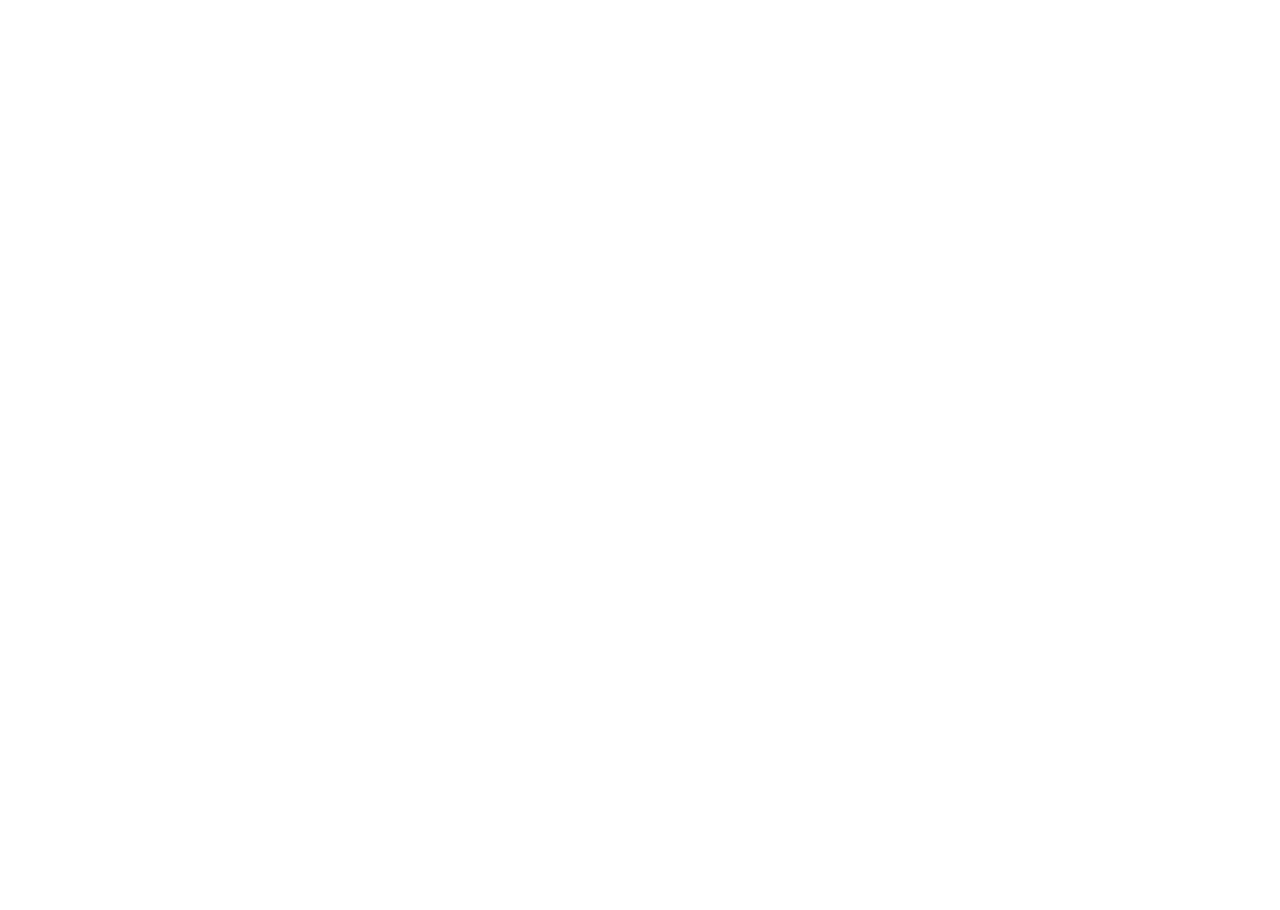
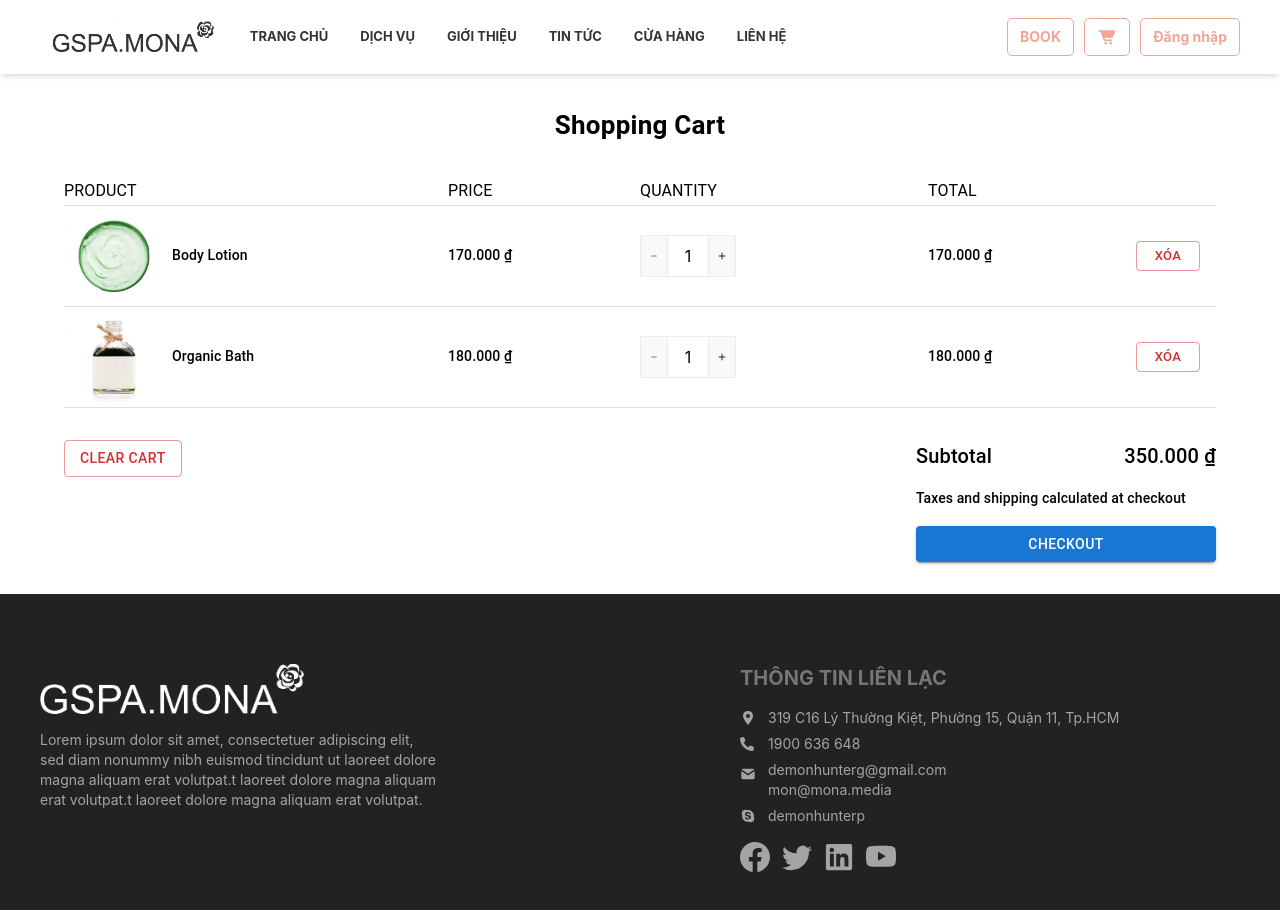
Before and after one commit to Tam-NhuBh/2023-UTE-GK-146-Spa-Booking-Service-with-smart-loyalty, a React (Create React App) app in the folder client/: page /cart in a window 1280 px wide. Before the commit this address had no page. Shown: the top 910 px of the page. Before the commit the page ends 800 px from the top, so only its background shows below. Built offline with nearby package versions, Linux system fonts and the light colour scheme.

Commit message:
add carts

```diff
--- a/client/src/App.jsx
+++ b/client/src/App.jsx
@@ -7,6 +7,7 @@
 import Register from "./pages/Register";
 import Shop from "./pages/Shop";
 import Booking from './pages/Booking'
+import Cart from "./pages/Cart";
 import ShopLayout from "./layouts/ShopLayout";
 import ProductDetail from "./components/Product/ProductDetail";
 import { Toaster } from "react-hot-toast";
@@ -65,6 +66,14 @@
           }
         />
         <Route
+          path="/cart"
+          element={
+            <RootLayout>
+              <Cart />
+            </RootLayout>
+          }
+        />
+        <Route
           path="/booking"
           element={
             <RootLayout>
--- a/client/src/components/Header.jsx
+++ b/client/src/components/Header.jsx
@@ -71,7 +71,10 @@
             className="px-3 py-2 border-[1px] border-[#efa697] text-[#efa697] text-sm font-bold rounded-[5px]">
             BOOK
           </button>
-          <button className="text-xl px-3 py-2 border-[1px] border-[#efa697] text-[#efa697] font-bold rounded-[5px]">
+          <button
+            onClick={() => navigate("/cart")}
+            className="text-xl px-3 py-2 border-[1px] border-[#efa697] text-[#efa697] font-bold rounded-[5px]"
+          >
             <BiSolidCartAlt />
           </button>
           {auth ? (
--- /dev/null
+++ b/client/src/pages/Cart.jsx
@@ -0,0 +1,198 @@
+import {
+  Grid,
+  Box,
+  Container,
+  Divider,
+  Typography,
+  Stack,
+  Button,
+} from "@mui/material";
+import { HiMinusSmall } from "react-icons/hi2";
+import { FiPlus } from "react-icons/fi";
+import { useState } from "react";
+import { formatCurrency } from "../uitls/helper/changeCurrency";
+
+function Cart() {
+  const [listCart, setListCart] = useState([
+    {
+      img: "/img/shop/product1.jpg",
+      title: "Body Lotion",
+      price: 170000,
+      quanyity: 1,
+    },
+    {
+      img: "/img/shop/product2.jpg",
+      title: "Organic Bath",
+      price: 180000,
+      quanyity: 1,
+    },
+  ]);
+
+  const handleIncreaseQuantity = (index) => {
+    const updatedListCart = [...listCart];
+    updatedListCart[index].quanyity += 1;
+    setListCart(updatedListCart);
+  };
+
+  const handleDecreaseQuantity = (index) => {
+    const updatedListCart = [...listCart];
+    if (updatedListCart[index].quanyity > 1) {
+      updatedListCart[index].quanyity -= 1;
+    }
+    setListCart(updatedListCart);
+  };
+
+  const handleDeleteItem = (index) => {
+    const updatedListCart = [...listCart];
+    updatedListCart.splice(index, 1);
+    setListCart(updatedListCart);
+  };
+
+  const calculateTotalPrice = () => {
+    let totalPrice = 0;
+    listCart.forEach((item) => {
+      totalPrice += item.price * item.quanyity;
+    });
+    return totalPrice;
+  };
+
+  return (
+    <Container>
+      <Box py={4}>
+        <Typography textAlign={"center"} fontSize={26} fontWeight={"bold"}>
+          Shopping Cart
+        </Typography>
+        <Box mt={4}>
+          <Grid container>
+            <Grid item xs={4}>
+              <Typography variant="subtitle1">PRODUCT</Typography>
+            </Grid>
+            <Grid item xs={2}>
+              <Typography variant="subtitle1">PRICE</Typography>
+            </Grid>
+            <Grid item xs={3}>
+              <Typography variant="subtitle1">QUANTITY</Typography>
+            </Grid>
+            <Grid item xs={2}>
+              <Typography variant="subtitle1">TOTAL</Typography>
+            </Grid>
+            <Grid item xs={2}></Grid>
+          </Grid>
+          <Divider />
+          {listCart?.map((cart, index) => (
+            <Box key={index}>
+              <Grid container>
+                <Grid item xs={4}>
+                  <Box display={"flex"} gap={1} alignItems={"center"}>
+                    <Box
+                      component={"img"}
+                      src={cart.img}
+                      width={100}
+                      height={100}
+                      sx={{ objectFit: "cover" }}
+                    />
+                    <Typography variant="subtitle2">{cart.title}</Typography>
+                  </Box>
+                </Grid>
+                <Grid item xs={2}>
+                  <Stack justifyContent={"center"} height={"100%"}>
+                    <Typography variant="subtitle2">
+                      {formatCurrency(cart.price, "vi-VN", "VND")}
+                    </Typography>
+                  </Stack>
+                </Grid>
+                <Grid item xs={3}>
+                  <Stack
+                    justifyContent={"center"}
+                    height={"100%"}
+                    width={"min-content"}
+                  >
+                    <div className="flex items-center border-[1px] border-[#ececec] ">
+                      <button
+                        onClick={() => handleDecreaseQuantity(index)}
+                        className="text-black text-[10px] bg-[#f9f9f9] px-2 h-10 border-r-[1px] border-[#ececec] hover:brightness-[85%] transition-all"
+                      >
+                        <HiMinusSmall />
+                      </button>
+                      <span className="flex items-center justify-center w-10 h-full">
+                        {cart.quanyity}
+                      </span>
+                      <button
+                        onClick={() => handleIncreaseQuantity(index)}
+                        className="text-black text-[10px] bg-[#f9f9f9] px-2 h-10 border-l-[1px] border-[#ececec] hover:brightness-[85%] transition-all"
+                      >
+                        <FiPlus />
+                      </button>
+                    </div>
+                  </Stack>
+                </Grid>
+                <Grid item xs={2}>
+                  <Stack justifyContent={"center"} height={"100%"}>
+                    <Typography variant="subtitle2">
+                      {formatCurrency(
+                        Number(cart.price) * Number(cart.quanyity),
+                        "vi-VN",
+                        "VND"
+                      )}
+                    </Typography>
+                  </Stack>
+                </Grid>
+                <Grid item xs={1}>
+                  <Stack
+                    justifyContent={"center"}
+                    height={"100%"}
+                    alignItems={"center"}
+                  >
+                    <Button
+                      onClick={() => handleDeleteItem(index)}
+                      variant="outlined"
+                      color="error"
+                      size="small"
+                    >
+                      Xóa
+                    </Button>
+                  </Stack>
+                </Grid>
+              </Grid>
+              <Divider />
+            </Box>
+          ))}
+        </Box>
+        <Box
+          mt={4}
+          display={"flex"}
+          justifyContent={"space-between"}
+          alignItems={"flex-start"}
+        >
+          <Button
+            variant="outlined"
+            color="error"
+            onClick={() => setListCart([])}
+          >
+            Clear Cart
+          </Button>
+          <Box minWidth={300}>
+            <Box display={"flex"} justifyContent={"space-between"}>
+              <Typography variant="h6">Subtotal</Typography>
+              <Typography variant="h6">
+                {formatCurrency(calculateTotalPrice(), "vi-VN", "VND")}
+              </Typography>
+            </Box>
+            <Box mt={2}>
+              <Typography variant="subtitle2">
+                Taxes and shipping calculated at checkout
+              </Typography>
+            </Box>
+            <Box mt={2}>
+              <Button fullWidth variant="contained">
+                CHECKOUT
+              </Button>
+            </Box>
+          </Box>
+        </Box>
+      </Box>
+    </Container>
+  );
+}
+
+export default Cart;
--- /dev/null
+++ b/client/src/uitls/helper/changeCurrency.js
@@ -0,0 +1,6 @@
+export const formatCurrency = (amount, locale, currency) => {
+  return amount.toLocaleString(locale, {
+    style: "currency",
+    currency: currency,
+  });
+};
```
